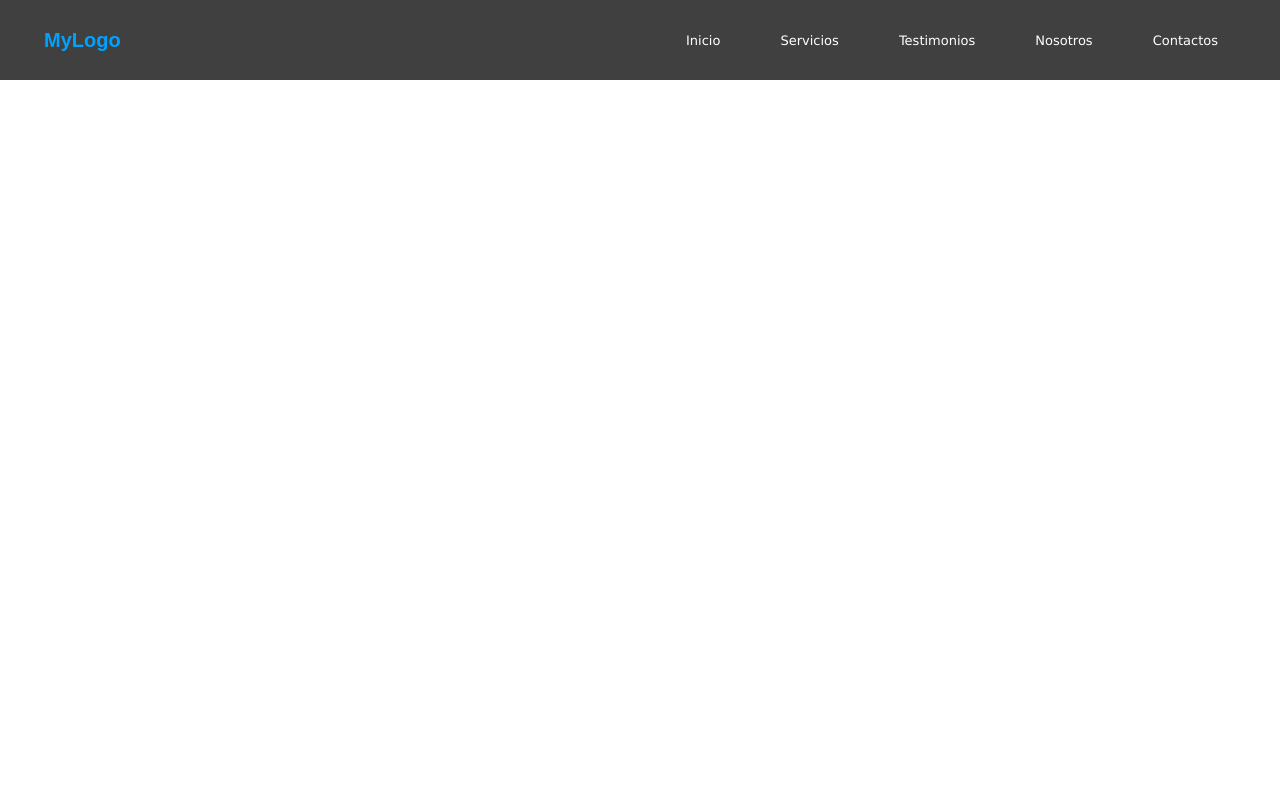
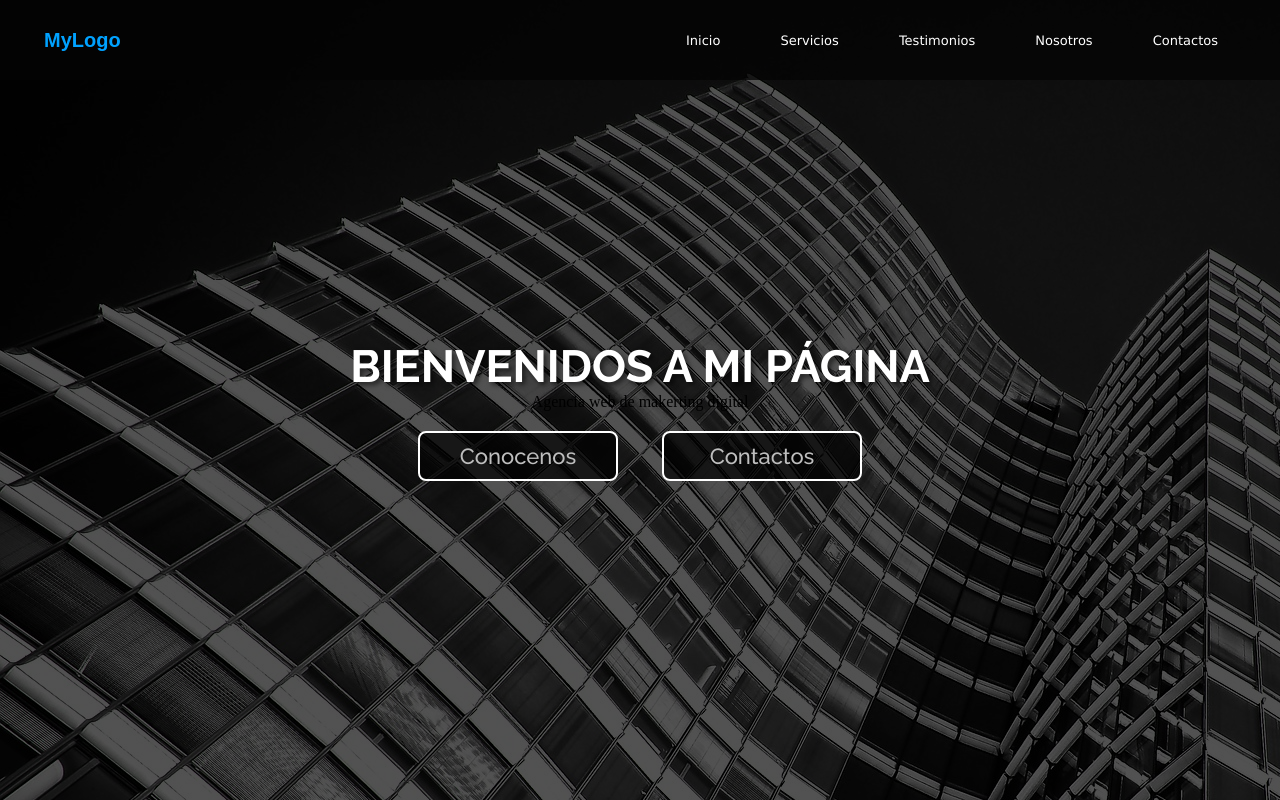
Before and after one commit to maljos/paginaweb-01, a plain HTML site: page index.html in a window 1280 px wide. Drawn offline with Linux system fonts and the light colour scheme.

Commit message:
Creada seccion de inicio

```diff
--- a/css/styles.css
+++ b/css/styles.css
@@ -12,6 +12,7 @@ body {
     height: auto;
 }
 
+/* ----- BARRA DE NAVEGACION ----- */
 header {
     display: flex;
     width: 100%;
@@ -48,9 +49,76 @@ nav {
 }
 
 nav a {
+    padding: 5px;
     text-decoration: none;
     color: #fff;
     font-family: Verdana, Geneva, Tahoma, sans-serif;
     font-size: 13px;
     font-weight: 500;
 }
+
+nav a:hover {
+    padding: 32px 5px;
+    background-color: #3b3b3b93;
+}
+/* ----- HOME ----- */
+
+.home {
+    display: flex;
+    z-index: 1;
+    position: relative;
+    flex-direction: column;
+    justify-content: center;
+    align-items: center;
+    width: 100%;
+    height: 100vh;
+    background-image: url(../img/hero-bg.jpg);
+}
+
+.home::after {
+    content: "";
+    position: absolute;
+    top: 0;
+    left: 0;
+    width: 100%;
+    height: 100%;
+    background-color: rgba(0, 0, 0, 0.68);
+    z-index: -1;
+}
+
+.home h1 {
+    font-family: 'Raleway', sans-serif;
+    font-size: 45px;
+    color: #fff;
+    text-align: center;
+    margin-top: 5vh;
+    text-transform: uppercase;
+    text-shadow: 3px 3px 5px #0000008f;
+}
+
+.actions button {
+    width: 200px;
+    height: 50px;
+    border: none;
+    border-radius: 8px;
+    background-color: #000000b6;
+    color: #fff;
+    font-family: 'Raleway', sans-serif;
+    font-size: 22px;
+    font-weight: 500;
+    cursor: pointer;
+    margin: 20px;
+    border: #fff 2px solid;
+}
+
+.actions a {
+    text-decoration: none;
+    color: #bebebe;
+}
+
+#home__btn1:hover, #home__btn2:hover, #home__btn1:hover a, #home__btn2:hover a{
+    border: none;
+    background-color: #000;
+    color: #ff0000;
+    transition: all 0.3s ease;
+}
--- a/index.html
+++ b/index.html
@@ -22,5 +22,18 @@
             <a href="#contatos">Contactos</a>
         </nav>
     </header>
+
+    <div class="home" id="home">
+        <h1>Bienvenidos a mi página</h1>
+        <span>Agencia web de makerting digital</span>
+        <div class="actions">
+            <button id="home__btn1">
+                <a href="#acerca">Conocenos</a>
+            </button>
+            <button id="home__btn2">
+                <a href="#contatos">Contactos</a>
+            </button>
+        </div>
+    </div>
 </body>
 </html>
```
